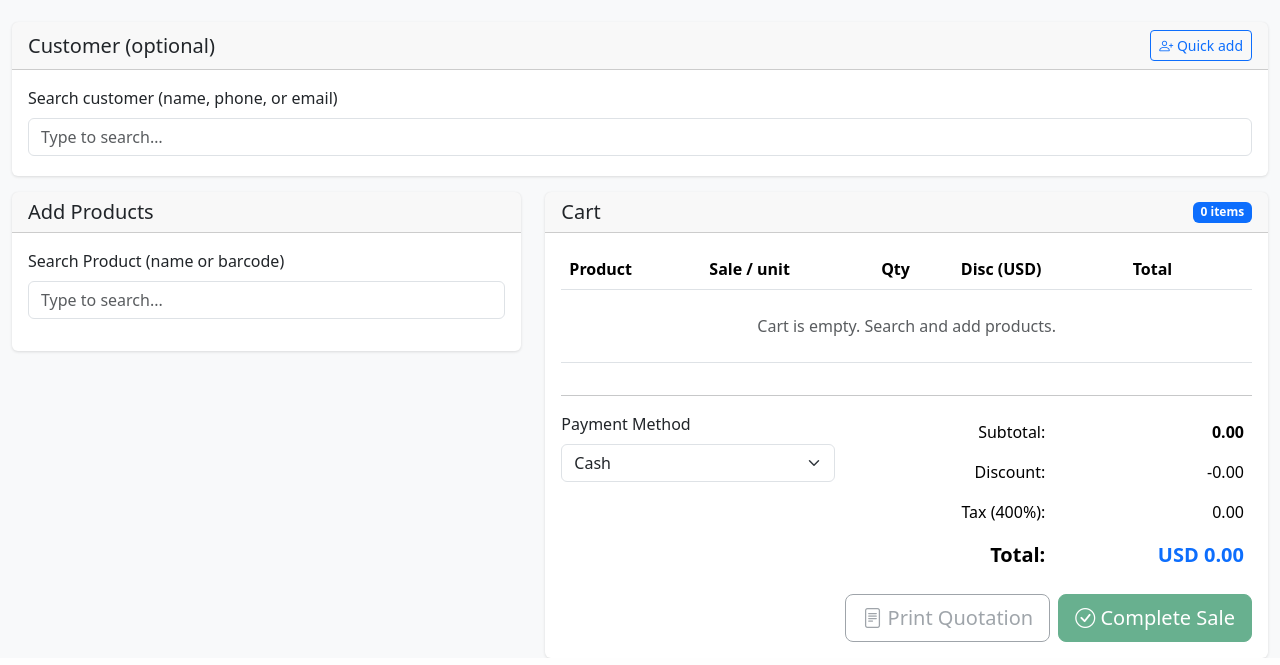
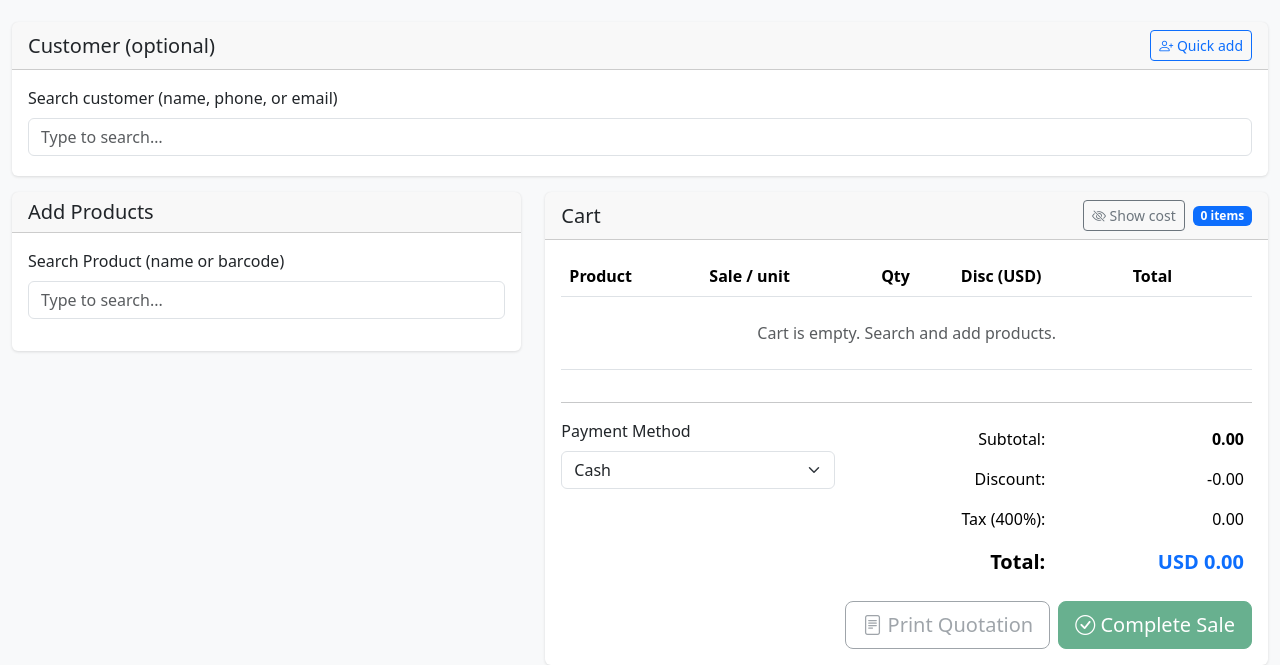
Before and after one commit to tfinity/litepos, a Python web app: template templates/invoice_create.html in a window 1280 px wide. Shown: the part 160-825 px from the top of the page. Run offline with Jinja, Linux system fonts and the light colour scheme; the template is opened without the code that fills it: most values are stand-ins (such as "Sample title", 1, 10 or a date in 2020).

Commit message:
feat: show-cost toggle in sale cart (hidden by default)
Add an eye toggle in the cart header that reveals purchase/list/MRP
prices as a muted sub-line under each cart row. Off by default so
costs stay off-screen in customer view; staff reveal them only when
judging a discount. Resets hidden on every new sale.

```diff
--- a/templates/invoice_create.html
+++ b/templates/invoice_create.html
@@ -93,7 +93,13 @@
         <div class="card">
             <div class="card-header d-flex justify-content-between align-items-center">
                 <h5 class="mb-0">Cart</h5>
-                <span class="badge bg-primary" id="cartCount">0 items</span>
+                <div class="d-flex align-items-center gap-2">
+                    <button type="button" class="btn btn-sm btn-outline-secondary" id="costToggleBtn"
+                            onclick="toggleCost()" title="Show cost prices (hidden from customer view)">
+                        <i class="bi bi-eye-slash" id="costToggleIcon"></i> <span id="costToggleText">Show cost</span>
+                    </button>
+                    <span class="badge bg-primary" id="cartCount">0 items</span>
+                </div>
             </div>
             <div class="card-body">
                 <div class="table-responsive">
@@ -212,6 +218,26 @@ let cart = [];
 let searchTimeout = null;
 let customerSearchTimeout = null;
 let quotationMode = false;
+let showCost = false;
+
+function toggleCost() {
+    showCost = !showCost;
+    const icon = document.getElementById('costToggleIcon');
+    const text = document.getElementById('costToggleText');
+    const btn = document.getElementById('costToggleBtn');
+    if (showCost) {
+        icon.className = 'bi bi-eye';
+        text.textContent = 'Hide cost';
+        btn.classList.remove('btn-outline-secondary');
+        btn.classList.add('btn-secondary');
+    } else {
+        icon.className = 'bi bi-eye-slash';
+        text.textContent = 'Show cost';
+        btn.classList.remove('btn-secondary');
+        btn.classList.add('btn-outline-secondary');
+    }
+    renderCart();
+}
 
 function onModeToggle() {
     quotationMode = document.getElementById('quotationModeToggle').checked;
@@ -434,6 +460,7 @@ function addToCart() {
     const listCounter = parseFloat(document.getElementById('selListCounter').textContent);
     const unitPrice = getSelectedUnitPrice();
     const purchasePrice = parseFloat(document.getElementById('selPurchase').textContent);
+    const mrp = parseFloat(document.getElementById('selMRP').textContent) || 0;
     const qty = parseInt(document.getElementById('selQty').value);
     const discAmt = parseFloat(document.getElementById('selDiscount').value) || 0;
     const maxStock = parseInt(document.getElementById('selStock').textContent);
@@ -467,6 +494,7 @@ function addToCart() {
             list_counter: listCounter,
             unit_price: unitPrice,
             purchase_price: purchasePrice,
+            mrp: mrp,
             quantity: qty,
             discount_per_unit: discAmt,
             discount_total: discAmt * qty,
@@ -556,8 +584,11 @@ function renderCart() {
             const stockHint = quotationMode && item.quantity > item.max_stock
                 ? `<div class="small text-warning"><i class="bi bi-exclamation-triangle"></i> Stock: ${item.max_stock}</div>`
                 : '';
+            const costLine = showCost
+                ? `<div class="small text-muted"><i class="bi bi-tag"></i> Purch: ${item.purchase_price.toFixed(2)} · List: ${item.list_counter.toFixed(2)} · MRP: ${(item.mrp || 0).toFixed(2)}</div>`
+                : '';
             return `<tr>
-                <td>${escapeHtml(item.product_name)}${listHint}${stockHint}</td>
+                <td>${escapeHtml(item.product_name)}${costLine}${listHint}${stockHint}</td>
                 <td>
                     <input type="number" class="form-control form-control-sm" style="width:95px"
                            value="${item.unit_price.toFixed(2)}" min="0" step="0.01"
```
